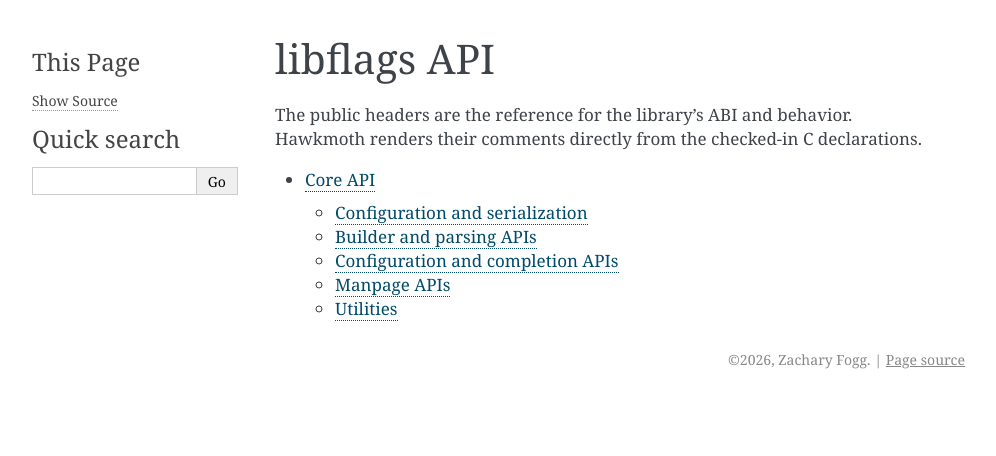
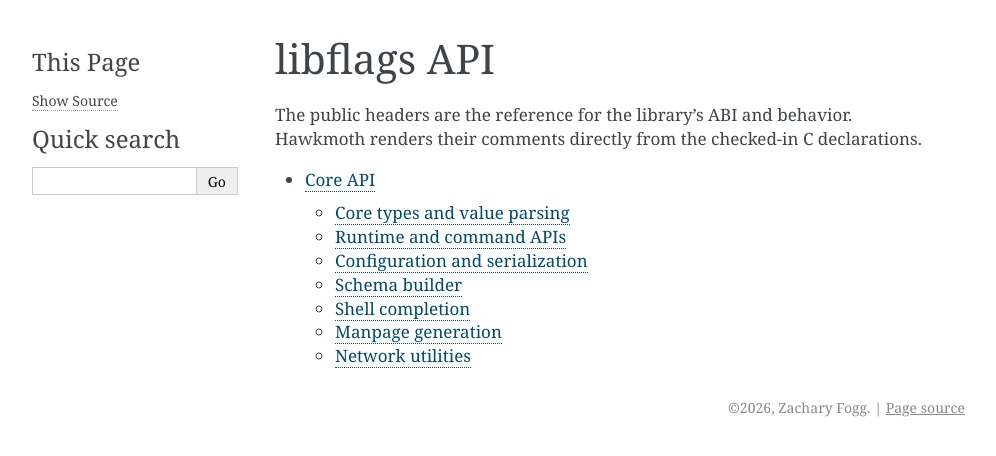
Before and after one commit to zfogg/libflags, a Sphinx documentation site: the page built from docs/api.rst, in a window 1280 px wide. Shown: the top 456 px of the page, without its empty margins (145-1141 px from the left). Built offline with Sphinx 7.4.7, drawn with Linux system fonts in a browser that asks for light colours.

```diff
--- a/docs/api-common.rst
+++ b/docs/api-common.rst
@@ -4,7 +4,20 @@ Core API
 These headers define schemas, typed values, parsing, validation, runtime
 updates, configuration, JSON adapters, completions, and generic rendering.
 
-.. c:autodoc:: libflags/flags.h libflags/flags_version.h libflags/values.h libflags/parsers.h libflags/validation.h libflags/runtime.h libflags/commands.h
+Core types and value parsing
+----------------------------
+
+Schemas, typed values, semantic parsers, and validation primitives.
+
+.. c:autodoc:: libflags/flags.h libflags/flags_version.h libflags/values.h libflags/parsers.h libflags/validation.h
+
+Runtime and command APIs
+------------------------
+
+Context lifecycle, runtime updates, diagnostics, and nested command
+resolution.
+
+.. c:autodoc:: libflags/runtime.h libflags/commands.h
 
 Configuration and serialization
 -------------------------------
@@ -14,22 +27,31 @@ rules as command-line parsing.
 
 .. c:autodoc:: libflags/config.h libflags/json.h
 
-Builder and parsing APIs
-------------------------
+Schema builder
+--------------
+
+Mutable construction of the immutable schema view consumed by parsing and
+runtime contexts.
 
 .. c:autodoc:: libflags/builder.h
 
-Configuration and completion APIs
----------------------------------
+Shell completion
+----------------
+
+Schema-driven completion generation for supported shells.
 
 .. c:autodoc:: libflags/completions/completions.h
 
-Manpage APIs
-------------
+Manpage generation
+------------------
+
+Groff formatting and schema-derived option documentation.
 
 .. c:autodoc:: libflags/manpage/formatter.h libflags/manpage/manpage.h
 
-Utilities
----------
+Network utilities
+-----------------
+
+Portable IP address and URL validation helpers.
 
 .. c:autodoc:: libflags/util/ip.h libflags/util/url.h
```
